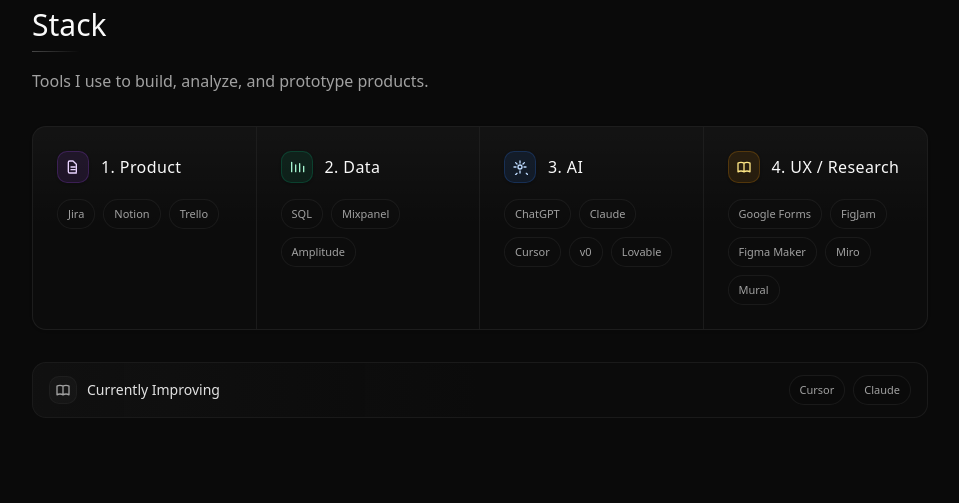
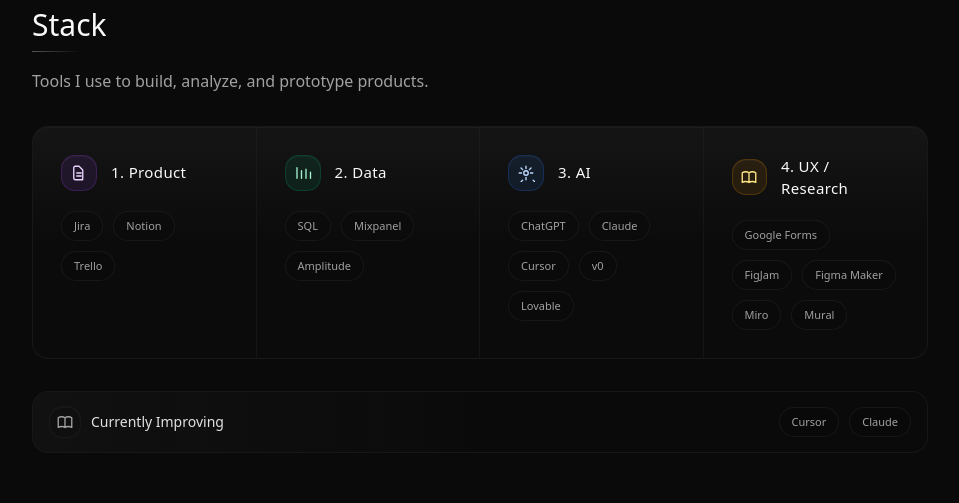
Before and after one commit to javierllorente-HWorld/javier-llorente-portfolio, a Next.js app: page / in a window 1280 px wide. Shown: the part 4980-5483 px from the top of the page, without its empty margins (160-1119 px from the left). Built offline with nearby package versions, Linux system fonts and the light colour scheme.

Commit message:
modificaciones en stack

```diff
--- a/app/page.tsx
+++ b/app/page.tsx
@@ -390,76 +390,76 @@ export default function Home() {
         >
           <div className="space-y-12 sm:space-y-16">
             <div className="space-y-8">
-              <div className="space-y-4">
+              <div className="space-y-3 sm:space-y-4">
                 <div className="inline-flex flex-col gap-2">
                   <h3 className="text-2xl sm:text-3xl font-light">{t.tools}</h3>
-                  <div className="h-px w-12 bg-gradient-to-r from-muted-foreground/40 via-muted-foreground/20 to-transparent" />
+                  <div className="h-px w-12 bg-gradient-to-r from-muted-foreground/50 via-muted-foreground/25 to-transparent" />
                 </div>
                 <p className="text-sm sm:text-base text-muted-foreground max-w-2xl leading-relaxed">
                   {t.stackDescription}
                 </p>
               </div>
 
-              <div className="relative border border-border/70 rounded-xl bg-muted/10 overflow-hidden shadow-sm">
-                <div className="pointer-events-none absolute inset-0 bg-gradient-to-b from-white/[0.03] via-transparent to-transparent" />
-                <div className="relative grid grid-cols-1 sm:grid-cols-2 lg:grid-cols-4 divide-y sm:divide-y-0 sm:divide-x divide-border/60">
+              <div className="relative border border-border/50 rounded-2xl bg-muted/[0.06] overflow-hidden shadow-[0_1px_0_0_rgba(255,255,255,0.03)_inset]">
+                <div className="pointer-events-none absolute inset-0 bg-gradient-to-b from-white/[0.04] via-transparent to-transparent" />
+                <div className="relative grid grid-cols-1 sm:grid-cols-2 lg:grid-cols-4 divide-y sm:divide-y-0 sm:divide-x divide-border/40">
                   {t.toolCategories.map((category, index) => (
-                    <div key={index} className="p-5 sm:p-6 space-y-4">
-                      <div className="flex items-center gap-3">
+                    <div key={index} className="p-6 sm:p-7 space-y-5">
+                      <div className="flex items-center gap-3.5">
                         <div
                           className={[
-                            "flex h-8 w-8 items-center justify-center rounded-lg border shadow-sm",
+                            "flex h-9 w-9 items-center justify-center rounded-xl border shadow-[0_1px_0_rgba(255,255,255,0.04)_inset]",
                             index === 0
-                              ? "bg-purple-500/10 border-purple-500/20 text-purple-200"
+                              ? "bg-purple-500/[0.10] border-purple-500/20 text-purple-200"
                               : index === 1
-                                ? "bg-emerald-500/10 border-emerald-500/20 text-emerald-200"
+                                ? "bg-emerald-500/[0.10] border-emerald-500/20 text-emerald-200"
                                 : index === 2
-                                  ? "bg-blue-500/10 border-blue-500/20 text-blue-200"
-                                  : "bg-amber-500/10 border-amber-500/20 text-amber-200",
+                                  ? "bg-blue-500/[0.10] border-blue-500/20 text-blue-200"
+                                  : "bg-amber-500/[0.10] border-amber-500/20 text-amber-200",
                           ].join(" ")}
                         >
                           {index === 0 ? (
-                            <svg className="h-4 w-4" fill="none" stroke="currentColor" viewBox="0 0 24 24" aria-hidden="true">
+                            <svg className="h-[18px] w-[18px]" fill="none" stroke="currentColor" viewBox="0 0 24 24" aria-hidden="true">
                               <path
                                 strokeLinecap="round"
                                 strokeLinejoin="round"
-                                strokeWidth={2}
+                                strokeWidth={1.8}
                                 d="M9 12h6m-6 4h6m2 5H7a2 2 0 0 1-2-2V5a2 2 0 0 1 2-2h5l5 5v11a2 2 0 0 1-2 2Z"
                               />
                             </svg>
                           ) : index === 1 ? (
-                            <svg className="h-4 w-4" fill="none" stroke="currentColor" viewBox="0 0 24 24" aria-hidden="true">
-                              <path strokeLinecap="round" strokeLinejoin="round" strokeWidth={2} d="M4 19V5m6 14V9m6 10V7m6 12V11" />
+                            <svg className="h-[18px] w-[18px]" fill="none" stroke="currentColor" viewBox="0 0 24 24" aria-hidden="true">
+                              <path strokeLinecap="round" strokeLinejoin="round" strokeWidth={1.8} d="M4 19V5m6 14V9m6 10V7m6 12V11" />
                             </svg>
                           ) : index === 2 ? (
-                            <svg className="h-4 w-4" fill="none" stroke="currentColor" viewBox="0 0 24 24" aria-hidden="true">
+                            <svg className="h-[18px] w-[18px]" fill="none" stroke="currentColor" viewBox="0 0 24 24" aria-hidden="true">
                               <path
                                 strokeLinecap="round"
                                 strokeLinejoin="round"
-                                strokeWidth={2}
+                                strokeWidth={1.8}
                                 d="M12 3v3m0 12v3M6 12H3m18 0h-3M7.5 7.5l-2.1-2.1m18.2 18.2-2.1-2.1M16.5 7.5l2.1-2.1M5.4 23.6l2.1-2.1M9 12a3 3 0 1 0 6 0 3 3 0 0 0-6 0Z"
                               />
                             </svg>
                           ) : (
-                            <svg className="h-4 w-4" fill="none" stroke="currentColor" viewBox="0 0 24 24" aria-hidden="true">
+                            <svg className="h-[18px] w-[18px]" fill="none" stroke="currentColor" viewBox="0 0 24 24" aria-hidden="true">
                               <path
                                 strokeLinecap="round"
                                 strokeLinejoin="round"
-                                strokeWidth={2}
+                                strokeWidth={1.8}
                                 d="M12 6.253v13m0-13C10.832 5.477 9.246 5 7.5 5S4.168 5.477 3 6.253v13C4.168 18.477 5.754 18 7.5 18s3.332.477 4.5 1.253m0-13C13.168 5.477 14.754 5 16.5 5c1.747 0 3.332.477 4.5 1.253v13C19.832 18.477 18.247 18 16.5 18c-1.746 0-3.332.477-4.5 1.253"
                               />
                             </svg>
                           )}
                         </div>
 
-                        <h4 className="text-base font-medium text-foreground tracking-wide">{category.name}</h4>
+                        <h4 className="text-[15px] font-medium text-foreground tracking-wide">{category.name}</h4>
                       </div>
 
-                      <div className="flex flex-wrap gap-2">
+                      <div className="flex flex-wrap gap-2.5">
                         {category.tools.map((tool) => (
                           <span
                             key={tool}
-                            className="px-2.5 py-1 text-[11px] leading-5 text-muted-foreground bg-background/20 border border-border/60 rounded-full hover:bg-background/30 hover:text-foreground hover:border-border/80 transition-colors duration-300"
+                            className="px-3 py-1 text-[11px] leading-5 text-muted-foreground bg-background/15 border border-border/50 rounded-full hover:bg-background/25 hover:text-foreground hover:border-border/70 transition-colors duration-300"
                           >
                             {tool}
                           </span>
@@ -470,16 +470,16 @@ export default function Home() {
                 </div>
               </div>
 
-              <div className="relative border border-border/60 rounded-xl bg-muted/5 px-4 py-3 overflow-hidden">
-                <div className="pointer-events-none absolute inset-0 bg-gradient-to-r from-muted/20 via-transparent to-transparent" />
-                <div className="relative flex flex-col sm:flex-row sm:items-center sm:justify-between gap-3">
+              <div className="relative border border-border/50 rounded-2xl bg-muted/[0.04] px-4 py-3.5 overflow-hidden">
+                <div className="pointer-events-none absolute inset-0 bg-gradient-to-r from-muted/25 via-transparent to-transparent" />
+                <div className="relative flex flex-col sm:flex-row sm:items-center sm:justify-between gap-3.5">
                   <div className="flex items-center gap-2.5">
-                    <div className="flex h-7 w-7 items-center justify-center rounded-lg bg-muted/30 border border-border/60 text-muted-foreground">
-                      <svg className="h-4 w-4" fill="none" stroke="currentColor" viewBox="0 0 24 24" aria-hidden="true">
+                    <div className="flex h-8 w-8 items-center justify-center rounded-xl bg-background/10 border border-border/50 text-muted-foreground shadow-[0_1px_0_rgba(255,255,255,0.03)_inset]">
+                      <svg className="h-[18px] w-[18px]" fill="none" stroke="currentColor" viewBox="0 0 24 24" aria-hidden="true">
                         <path
                           strokeLinecap="round"
                           strokeLinejoin="round"
-                          strokeWidth={2}
+                          strokeWidth={1.8}
                           d="M12 6.253v13m0-13C10.832 5.477 9.246 5 7.5 5S4.168 5.477 3 6.253v13C4.168 18.477 5.754 18 7.5 18s3.332.477 4.5 1.253m0-13C13.168 5.477 14.754 5 16.5 5c1.747 0 3.332.477 4.5 1.253v13C19.832 18.477 18.247 18 16.5 18c-1.746 0-3.332.477-4.5 1.253"
                         />
                       </svg>
@@ -487,11 +487,11 @@ export default function Home() {
                     <h4 className="text-sm font-medium text-foreground/90">{t.learningTools}</h4>
                   </div>
 
-                  <div className="flex flex-wrap gap-2">
+                  <div className="flex flex-wrap gap-2.5">
                     {t.learningToolsList.map((tool) => (
                       <span
                         key={tool}
-                        className="px-2.5 py-1 text-[11px] leading-5 text-muted-foreground bg-background/20 border border-border/60 rounded-full"
+                        className="px-3 py-1 text-[11px] leading-5 text-muted-foreground bg-background/15 border border-border/50 rounded-full"
                       >
                         {tool}
                       </span>
```
